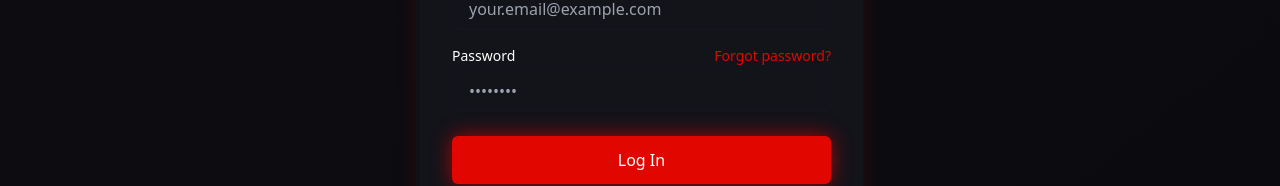
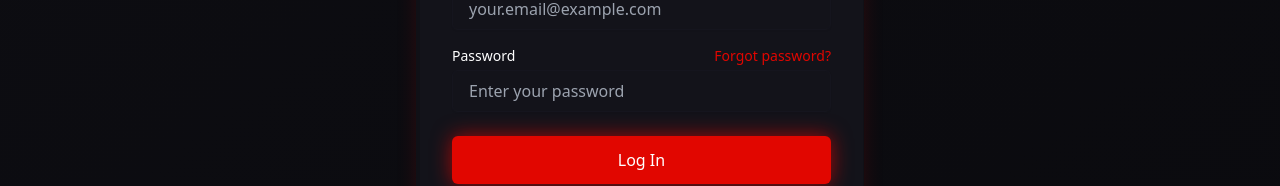
Before and after one commit to beingkumara/testingKafka, a React (Vite) app in the folder frontend/project/: page /login in a window 1280 px wide. Shown: the part 424-610 px from the top of the page. Built offline with nearby package versions, Linux system fonts and the light colour scheme.

Commit message:
Changed the placeholder for password

```diff
--- a/frontend/project/src/pages/LoginPage.tsx
+++ b/frontend/project/src/pages/LoginPage.tsx
@@ -102,7 +102,7 @@ const LoginPage: React.FC = () => {
                     value={password}
                     onChange={(e) => setPassword(e.target.value)}
                     className="input"
-                    placeholder="••••••••"
+                    placeholder="Enter your password"
                     required
                   />
                 </div>
```
